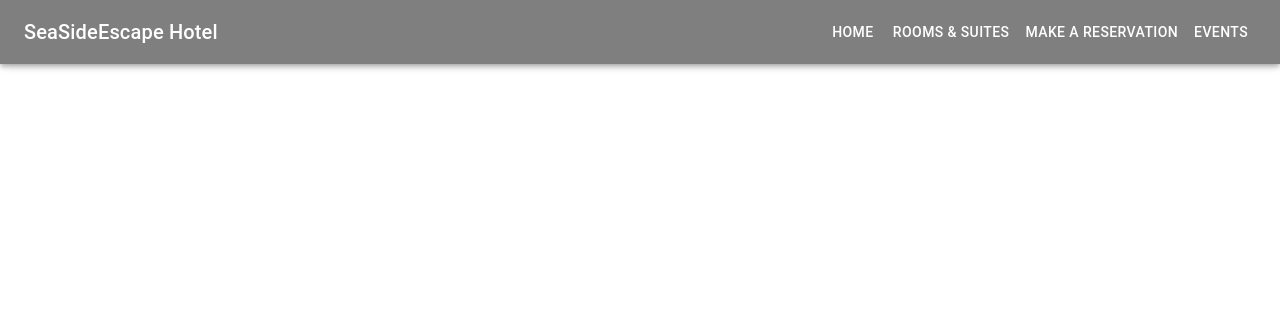
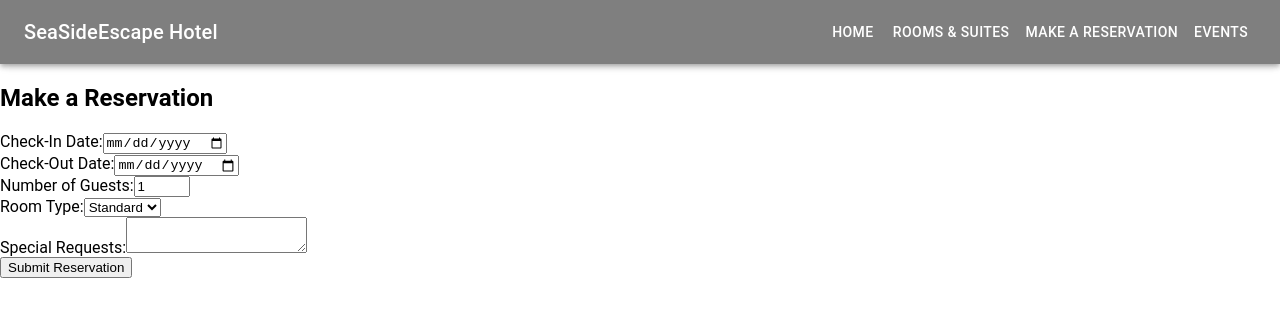
Before and after one commit to Lucas-CSI/SWE-Group-Project, a React (Create React App) app in the folder frontend/: page /reservation in a window 1280 px wide. Shown: the top 316 px of the page. Built offline with nearby package versions, Linux system fonts and the light colour scheme.

Commit message:
Added basic reservation frontend

```diff
--- a/frontend/src/App.js
+++ b/frontend/src/App.js
@@ -8,6 +8,7 @@ import EventsPage from './components/EventPageComponents/EventsPage';
 import EventReservationPage from "./components/EventPageComponents/EventReservationPage";
 import EventSummaryPage from "./components/EventPageComponents/EventSummaryPage";
 import EventConfirmationPage from "./components/EventPageComponents/EventConfirmationPage";
+import ReservationPage from "./components/ReservationPageComponents/ReservationPage";
 
 function App() {
     return (
@@ -22,6 +23,7 @@ function App() {
                     <Route path="/event-reservation/:eventId" element={<EventReservationPage />} />
                     <Route path="/event-reservation-summary/:eventId" element={<EventSummaryPage />} />
                     <Route path="/event-confirmation/:eventId" element={<EventConfirmationPage />} />
+                    <Route path="/reservation" element={<ReservationPage />} />
                 </Routes>
             </Box>
         </Router>
--- /dev/null
+++ b/frontend/src/components/ReservationPageComponents/ReservationPage.js
@@ -0,0 +1,122 @@
+// src/components/ReservationForm.js
+
+import React, { useState } from "react";
+import axios from "axios";
+
+const ReservationPage = () => {
+    const [formData, setFormData] = useState({
+        checkInDate: "",
+        checkOutDate: "",
+        guests: 1,
+        roomType: "standard",
+        specialRequests: "",
+    });
+
+    const [loading, setLoading] = useState(false); // Loading state
+    const [error, setError] = useState(""); // Error state
+    const [success, setSuccess] = useState(""); // Success state
+
+    const handleChange = (e) => {
+        const { name, value } = e.target;
+        setFormData({ ...formData, [name]: value });
+    };
+
+    const handleSubmit = async (e) => {
+        e.preventDefault();
+        setLoading(true); // Set loading state
+        setError(""); // Clear previous errors
+        setSuccess(""); // Clear success message
+
+        // The URL where you want to send the data (replace this with your own API endpoint)
+        const url = "http://localhost:8080/reservation/book";
+
+        try {
+            const response = await axios.post(url, formData);
+            console.log("Response:", response.data);
+            setSuccess("Reservation submitted successfully!");
+        } catch (err) {
+            console.error("Error:", err);
+            setError("Failed to submit reservation. Please try again.");
+        } finally {
+            setLoading(false); // End loading state
+        }
+    };
+
+    return (
+        <div className="reservation-form">
+            <h2>Make a Reservation</h2>
+            {loading && <p>Submitting reservation...</p>}
+            {error && <p style={{ color: "red" }}>{error}</p>}
+            {success && <p style={{ color: "green" }}>{success}</p>}
+
+            <form onSubmit={handleSubmit}>
+                <div>
+                    <label htmlFor="checkInDate">Check-In Date:</label>
+                    <input
+                        type="date"
+                        id="checkInDate"
+                        name="checkInDate"
+                        value={formData.checkInDate}
+                        onChange={handleChange}
+                        required
+                    />
+                </div>
+
+                <div>
+                    <label htmlFor="checkOutDate">Check-Out Date:</label>
+                    <input
+                        type="date"
+                        id="checkOutDate"
+                        name="checkOutDate"
+                        value={formData.checkOutDate}
+                        onChange={handleChange}
+                        required
+                    />
+                </div>
+
+                <div>
+                    <label htmlFor="guests">Number of Guests:</label>
+                    <input
+                        type="number"
+                        id="guests"
+                        name="guests"
+                        value={formData.guests}
+                        onChange={handleChange}
+                        min="1"
+                        max="10"
+                        required
+                    />
+                </div>
+
+                <div>
+                    <label htmlFor="roomType">Room Type:</label>
+                    <select
+                        id="roomType"
+                        name="roomType"
+                        value={formData.roomType}
+                        onChange={handleChange}
+                        required
+                    >
+                        <option value="standard">Standard</option>
+                        <option value="deluxe">Deluxe</option>
+                        <option value="suite">Suite</option>
+                    </select>
+                </div>
+
+                <div>
+                    <label htmlFor="specialRequests">Special Requests:</label>
+                    <textarea
+                        id="specialRequests"
+                        name="specialRequests"
+                        value={formData.specialRequests}
+                        onChange={handleChange}
+                    />
+                </div>
+
+                <button type="submit" disabled={loading}>Submit Reservation</button>
+            </form>
+        </div>
+    );
+};
+
+export default ReservationPage;
```
Also changed, not shown: 1 other file (tests, documents, lock files or other folders).
